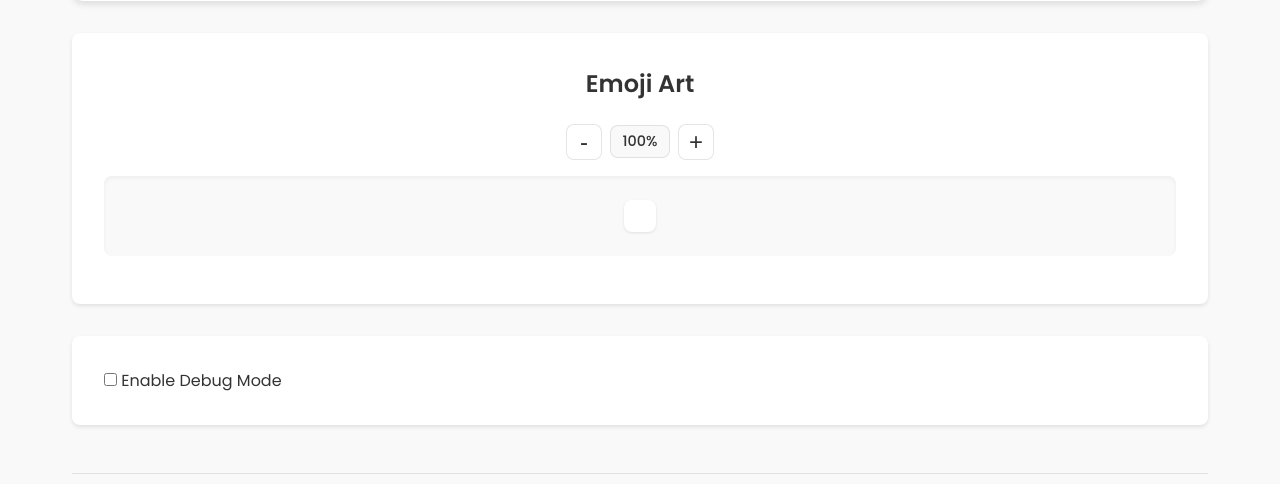
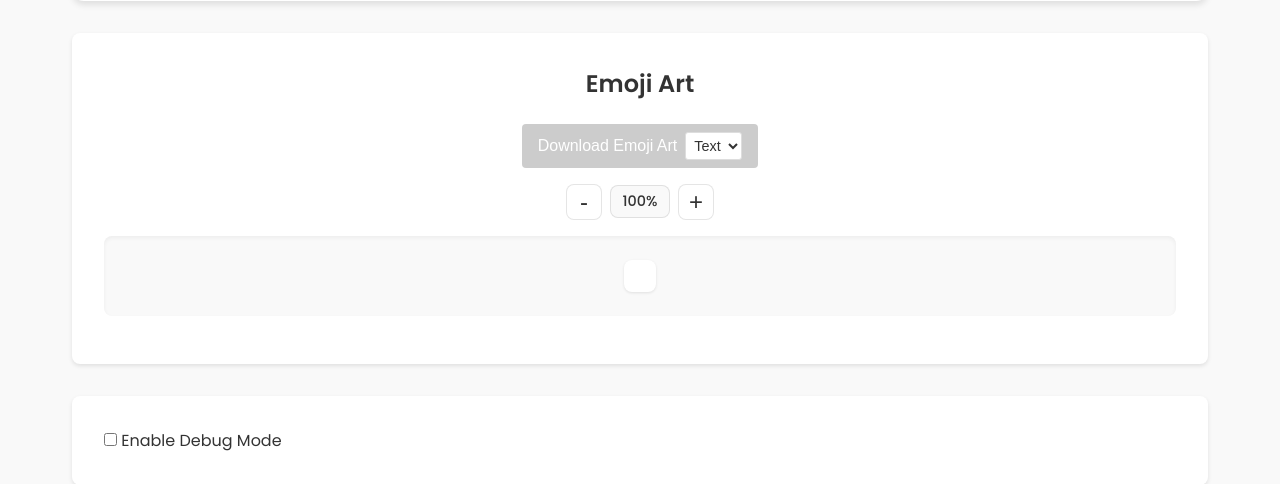
Before and after one commit to shaik/emoji-art, a Flask app: page / in a window 1280 px wide. Shown: the part 492-976 px from the top of the page. Run offline with Flask 3, Linux system fonts and the light colour scheme; some libraries are stand-ins or nearby versions.

Commit message:
feat: add download functionality and fix canvas initialization
- Add download button with text format option
- Fix canvas initialization and event listeners
- Add favicon to prevent 404 errors
- Improve code organization and variable management
- Add proper error handling for downloads

```diff
--- a/static/css/styles.css
+++ b/static/css/styles.css
@@ -387,6 +387,51 @@ select {
     border: 1px solid var(--border-color);
 }
 
+/* Download Controls */
+.download-controls {
+    margin-bottom: 1rem;
+    text-align: center;
+}
+
+.download-btn {
+    position: relative;
+    display: inline-flex;
+    align-items: center;
+    padding: 0.5rem 1rem;
+    font-size: 1rem;
+    font-weight: 500;
+    color: #fff;
+    background-color: #4CAF50;
+    border: none;
+    border-radius: 4px;
+    cursor: pointer;
+    transition: background-color 0.2s;
+}
+
+.download-btn:hover {
+    background-color: #45a049;
+}
+
+.download-btn:disabled {
+    background-color: #cccccc;
+    cursor: not-allowed;
+}
+
+.download-format {
+    margin-left: 0.5rem;
+    padding: 0.25rem;
+    font-size: 0.9rem;
+    border: 1px solid #ddd;
+    border-radius: 3px;
+    background-color: white;
+    color: #333;
+}
+
+.download-format:focus {
+    outline: none;
+    border-color: #4CAF50;
+}
+
 /* Emoji Art Section */
 .emoji-art-section {
     text-align: center;
--- a/static/js/main.js
+++ b/static/js/main.js
@@ -17,11 +17,21 @@ const CONFIG = {
     MIN_SELECTION_SIZE: 10 // minimum selection dimension
 };
 
+// Global variables
+let currentImage = null;
+let currentEmojiGrid = null;
+let previewCanvas = null;
+let previewCtx = null;
+let selection = { x: 0, y: 0, width: 0, height: 0 };
+let isDragging = false;
+let isResizing = false;
+let currentHandle = null;
+let dragStart = { x: 0, y: 0 };
+
 // DOM Elements
 const fileInput = document.getElementById('fileInput');
 const dragDropArea = document.getElementById('dragDropArea');
 const imagePreview = document.getElementById('imagePreview');
-const previewCanvas = document.getElementById('previewCanvas');
 const gridSizeSelect = document.getElementById('gridSize');
 const errorMessage = document.getElementById('errorMessage');
 const uploadForm = document.getElementById('uploadForm');
@@ -30,21 +40,15 @@ const decreaseFontBtn = document.getElementById('decreaseFontSize');
 const fontSizeDisplay = document.getElementById('fontSizeDisplay');
 const selectionBox = document.querySelector('.selection-box');
 const selectionOverlay = document.getElementById('selectionOverlay');
-
-// Canvas context
-const previewCtx = previewCanvas?.getContext('2d', { willReadFrequently: true });
+const emojiArtOutput = document.getElementById('emojiArtOutput');
+const downloadBtn = document.getElementById('downloadBtn');
+const downloadFormat = document.getElementById('downloadFormat');
 
 // State
-let currentImage = null;
 let currentGridSize = parseInt(gridSizeSelect?.value || '32');
 let emojiDatabase = [];
 let baseFontSize = 0;
 let currentFontSizePercent = 100;
-let selection = { x: 0, y: 0, width: 0, height: 0 };
-let isDragging = false;
-let isResizing = false;
-let dragStart = { x: 0, y: 0 };
-let currentHandle = null;
 
 // Color matching optimization
 const colorCache = new Map();
@@ -434,66 +438,21 @@ function calculateDimensions(img) {
 }
 
 function renderEmojiGrid(grid) {
-    const emojiArtOutput = document.getElementById('emojiArtOutput');
-    if (!emojiArtOutput) return;
+    if (!grid || !grid.data) return;
 
-    // Clear any existing content
-    emojiArtOutput.innerHTML = '';
-
-    // Set grid dimensions
-    emojiArtOutput.style.display = 'grid';
-    emojiArtOutput.style.gridTemplateColumns = `repeat(${grid.width}, 1fr)`;
-    emojiArtOutput.style.gap = '0';
-    emojiArtOutput.style.width = '100%';
-    emojiArtOutput.style.maxWidth = '100%';
-
-    // Create and append emoji elements
-    for (let y = 0; y < grid.height; y++) {
-        for (let x = 0; x < grid.width; x++) {
-            const span = document.createElement('span');
-            span.textContent = grid.data[y][x];
-            span.style.display = 'inline-block';
-            span.style.lineHeight = '1';
-            emojiArtOutput.appendChild(span);
-        }
+    let output = '';
+    for (let row of grid.data) {
+        output += row.join('') + '\n';
     }
 
-    // Adjust container width based on grid size
-    const container = document.querySelector('.emoji-art-container');
-    if (container) {
-        if (grid.width <= 32) {
-            container.style.maxWidth = '800px';
-        } else if (grid.width <= 64) {
-            container.style.maxWidth = '1000px';
-        } else {
-            container.style.maxWidth = '1200px';
-        }
-    }
-}
+    emojiArtOutput.textContent = output;
 
-function processImage(file) {
-    if (!file || !(file instanceof Blob)) return;
+    // Enable download button once we have emoji art
+    downloadBtn.disabled = false;
 
-    const reader = new FileReader();
-    reader.onload = function(e) {
-        const img = new Image();
-        img.onload = function() {
-            // Clear previous state
-            clearColorCache();
+    debugLog('Rendered emoji grid:', { rows: grid.data.length, cols: grid.data[0].length });
 
-            // Update preview
-            imagePreview.innerHTML = `<img src="${e.target.result}" alt="Uploaded image">`;
-            currentImage = img;
-
-            // Initialize selection after image is loaded
-            setTimeout(() => {
-                initializeSelection();
-                updateEmojiArt();
-            }, 100);
-        };
-        img.src = e.target.result;
-    };
-    reader.readAsDataURL(file);
+    currentEmojiGrid = grid;
 }
 
 function getAverageColor(x, y, width, height) {
@@ -567,6 +526,40 @@ function updateEmojiArtFontSize() {
     }
 }
 
+// Download functions
+function downloadEmojiArt() {
+    try {
+        if (!currentEmojiGrid || !currentEmojiGrid.data) {
+            showError('No emoji art to download. Please generate emoji art first.');
+            return;
+        }
+
+        debugLog('Starting emoji art download');
+
+        // Get the emoji art content
+        const content = currentEmojiGrid.data.map(row => row.join('')).join('\n');
+
+        // Create blob and download link
+        const blob = new Blob([content], { type: 'text/plain' });
+        const url = URL.createObjectURL(blob);
+        const a = document.createElement('a');
+        a.href = url;
+        a.download = 'emoji_art.txt';
+
+        // Trigger download
+        document.body.appendChild(a);
+        a.click();
+        document.body.removeChild(a);
+        URL.revokeObjectURL(url);
+
+        debugLog(`Generated text file with ${currentEmojiGrid.data.length} rows and ${currentEmojiGrid.data[0].length} columns`);
+        console.log('[INFO] Text file downloaded: emoji_art.txt');
+    } catch (error) {
+        console.error('[ERROR] Failed to download emoji art:', error);
+        showError('Failed to download emoji art. Please try again.');
+    }
+}
+
 // Event Listeners
 function initializeEventListeners() {
     if (fileInput) {
@@ -617,6 +610,19 @@ function initializeEventListeners() {
             e.preventDefault();
         }
     }, { passive: false });
+
+    // Download button event listener
+    downloadBtn.addEventListener('click', (e) => {
+        e.preventDefault();
+        const format = downloadFormat.value;
+        console.log(`[INFO] User selected "Download as ${format}" option`);
+        downloadEmojiArt();
+    });
+
+    // Prevent the dropdown from triggering the button click
+    downloadFormat.addEventListener('click', (e) => {
+        e.stopPropagation();
+    });
 }
 
 // File handling functions
@@ -648,6 +654,40 @@ function handleDrop(event) {
 function handleDragOver(event) {
     event.preventDefault();
     dragDropArea.classList.add('dragover');
+}
+
+function processImage(file) {
+    if (!file || !(file instanceof Blob)) return;
+
+    const reader = new FileReader();
+    reader.onload = function(e) {
+        const img = new Image();
+        img.onload = function() {
+            // Clear previous state
+            clearColorCache();
+
+            // Create and setup canvas
+            previewCanvas = document.createElement('canvas');
+            previewCanvas.width = img.width;
+            previewCanvas.height = img.height;
+            previewCtx = previewCanvas.getContext('2d');
+
+            // Draw image to canvas
+            previewCtx.drawImage(img, 0, 0);
+
+            // Update preview
+            imagePreview.innerHTML = `<img src="${e.target.result}" alt="Uploaded image">`;
+            currentImage = img;
+
+            // Initialize selection after image is loaded
+            setTimeout(() => {
+                initializeSelection();
+                updateEmojiArt();
+            }, 100);
+        };
+        img.src = e.target.result;
+    };
+    reader.readAsDataURL(file);
 }
 
 // Load emoji database
@@ -754,9 +794,14 @@ if (typeof module !== 'undefined' && module.exports) {
 
 if (typeof window !== 'undefined') {
     function initializeApp() {
+        // Load emoji database
+        loadEmojiDatabase();
+
+        // Initialize event listeners
         initializeEventListeners();
-        loadEmojiDatabase();
-        document.documentElement.style.setProperty('--grid-size', currentGridSize);
+
+        // Initialize debug mode
+        initDebugMode();
     }
 
     document.addEventListener('DOMContentLoaded', initializeApp);
--- a/templates/index.html
+++ b/templates/index.html
@@ -4,6 +4,7 @@
     <meta charset="UTF-8">
     <meta name="viewport" content="width=device-width, initial-scale=1.0">
     <title>Emoji Art Creator</title>
+    <link rel="icon" type="image/x-icon" href="{{ url_for('static', filename='favicon.ico') }}">
     <link rel="stylesheet" href="{{ url_for('static', filename='css/styles.css') }}">
     <link href="https://fonts.googleapis.com/css2?family=Poppins:wght@400;500;600&display=swap" rel="stylesheet">
 </head>
@@ -61,6 +62,14 @@
 
             <section class="emoji-art-section">
                 <h2>Emoji Art</h2>
+                <div class="download-controls">
+                    <button id="downloadBtn" class="download-btn" disabled>
+                        Download Emoji Art
+                        <select id="downloadFormat" class="download-format">
+                            <option value="text">Text</option>
+                        </select>
+                    </button>
+                </div>
                 <div class="font-size-controls">
                     <button id="decreaseFontSize" class="font-size-btn" title="Decrease font size">
                         <span>-</span>
```
Also changed, not shown: static/favicon.ico (added).
